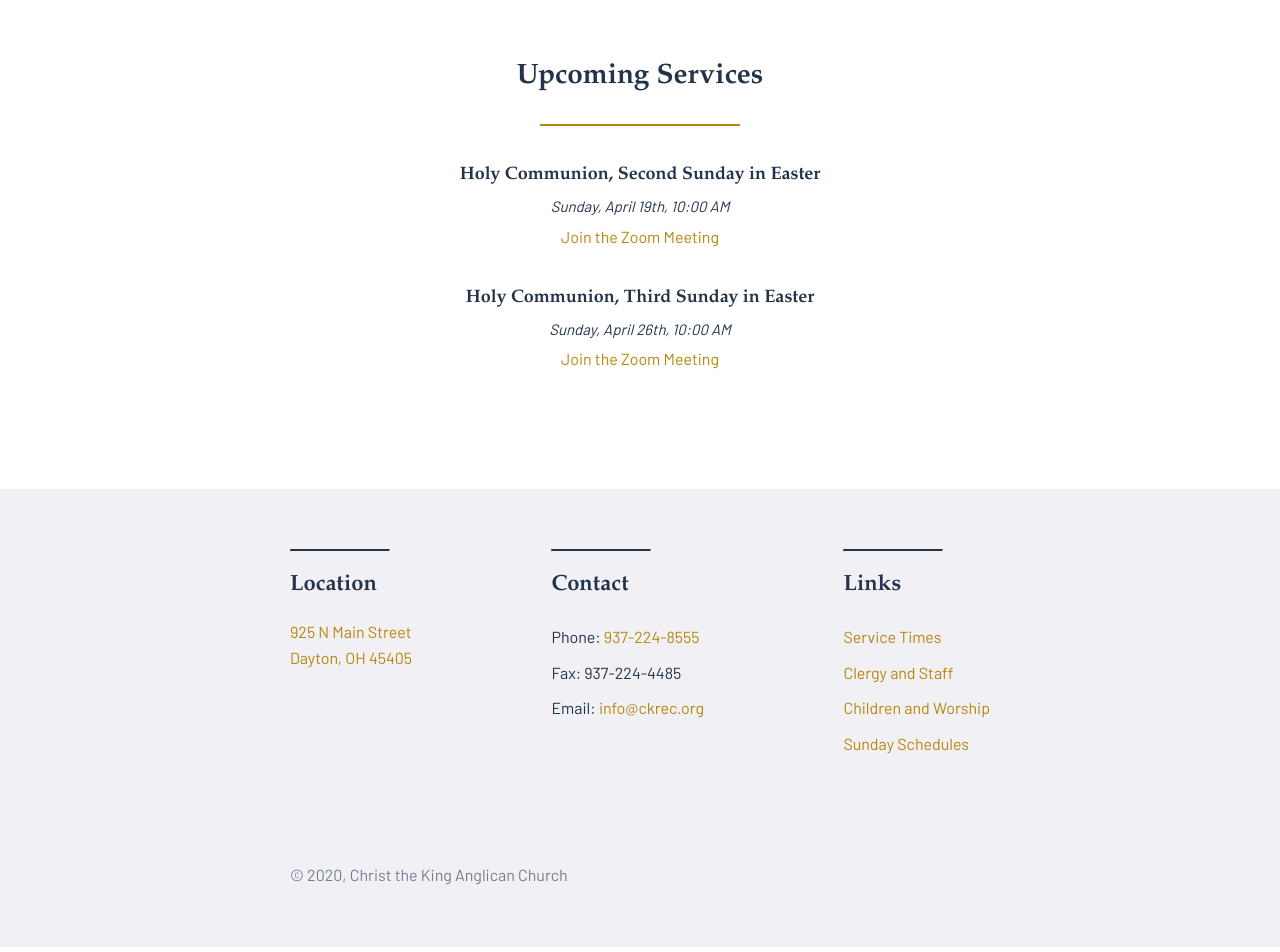
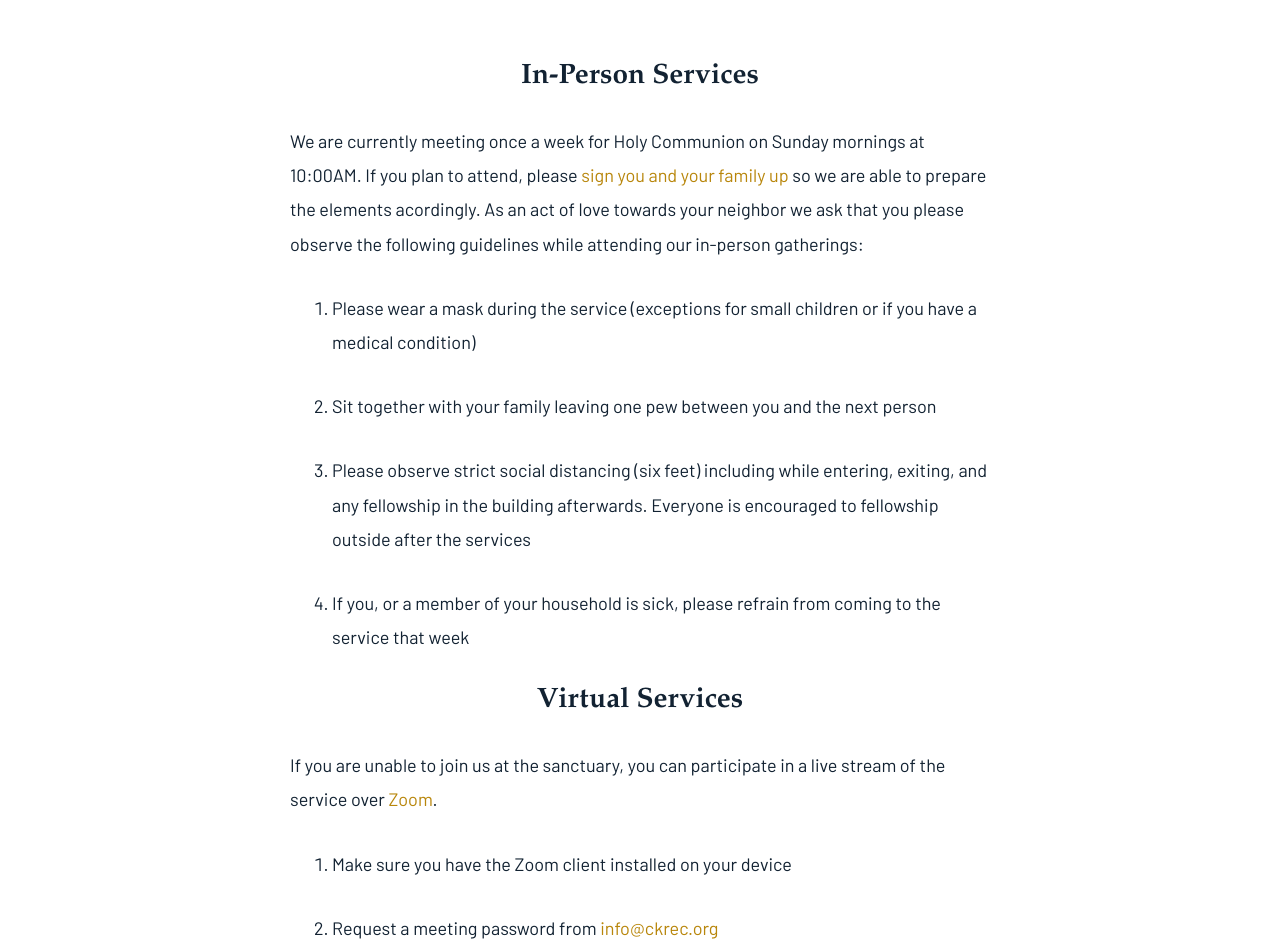
Before and after one commit to jonmcgill/ckrec, a Next.js app: page / in a window 1280 px wide. Shown: the part 820-1772 px from the top of the page. Built offline with nearby package versions, Linux system fonts and the light colour scheme; a web font is replaced by a local one.

Commit message:
update home content and theme

```diff
--- a/components/Footer.js
+++ b/components/Footer.js
@@ -36,7 +36,7 @@ export default function Footer() {
                 <li>
                   Email:
                   {' '}
-                  <a href="info@ckrec.org">info@ckrec.org</a>
+                  <a href="mailto:info@ckrec.org">info@ckrec.org</a>
                 </li>
               </ul>
             </div>
--- a/pages/index.js
+++ b/pages/index.js
@@ -8,24 +8,45 @@ import util from '../shared/util';
 import { services, specialServices } from '../content/services';
 
 const addServices = false;
-const addSpecial = true;
+const addSpecial = false;
 
 export default function Index() {
   return (
     <Page isHome>
       <PageContent bg="rgba(255,255,255,0.95)" center id="services">
         <main>
-          {/* <p>
-            <em>
-              In obedience to our bishop and in compliance with <a href="https://coronavirus.ohio.gov/wps/wcm/connect/gov/81a5ce67-eeb6-4c29-861f-f2996160f028/Director%27s+Order+--+Stay+At+Home+03.22.20R.pdf?MOD=AJPERES&CONVERT_TO=url&CACHEID=ROOTWORKSPACE.Z18_M1HGGIK0N0JO00QO9DDDDM3000-81a5ce67-eeb6-4c29-861f-f2996160f028-n43OTq8" target="_blank">Ohio's Public Health Stay at Home Order</a>, we will be cancelling all regular services until futher directed.
-              Please check back regularly for updates on when we will resume. If you have any questions, please email us.
-            </em>
+          <h2>In-Person Services</h2>
+          <p>
+            We are currently meeting once a week for Holy Communion on Sunday mornings at 10:00AM. If you plan to attend,
+            please <a href="https://reopen.church/r/YgDImHPr" target="_blank">sign you and your family up</a> so we are
+            able to prepare the elements acordingly. As an act of love towards your neighbor we ask that you please
+            observe the following guidelines while attending our in-person gatherings:
           </p>
-          <div>
-            <a href="http://www.recus.org/covid19-response.html" target="_blank">
-              Read Bishop Sutton's Letter Here
-            </a>
-          </div> */}
+          <ol>
+            <li>
+              Please wear a mask during the service (exceptions for small children or if  you have a medical condition)
+            </li>
+            <li>
+              Sit together with your family leaving one pew between you and the next person
+            </li>
+            <li>
+              Please observe strict social distancing (six feet) including while entering, exiting, and any fellowship in
+              the building afterwards. Everyone is encouraged to fellowship outside after the services
+            </li>
+            <li>
+              If you, or a member of your household is sick, please refrain from coming to the service that week
+            </li>
+          </ol>
+          <h2>Virtual Services</h2>
+          <p>
+            If you are unable to join us at the sanctuary, you can participate in
+            a live stream of the service over <a href="https://zoom.us/download" target="_blank">Zoom</a>.
+          </p>
+          <ol>
+            <li>Make sure you have the Zoom client installed on your device</li>
+            <li>Request a meeting password from <a href="mailto:info@ckrec.org">info@ckrec.org</a></li>
+            <li>On Sunday morning, <a href="https://us02web.zoom.us/j/83954661868" target="_blank">join the virtual service</a></li>
+          </ol>
           {addSpecial && (
             <>
               <h2>Upcoming Services</h2>
@@ -55,6 +76,19 @@ export default function Index() {
           main div {
             margin-top: 20px;
           }
+
+          main p,
+          main ol {
+            text-align: left;
+          }
+
+          ol {
+            padding-left: 20px;
+          }
+
+          ol li {
+            list-style-type: decimal;
+          }
         `}</style>
       </PageContent>
     </Page>
--- a/shared/config.js
+++ b/shared/config.js
@@ -1,4 +1,4 @@
 export default {
-  season: 'Easter',
+  season: 'Trinity',
   contentMaxWidth: '700px',
 }
```
